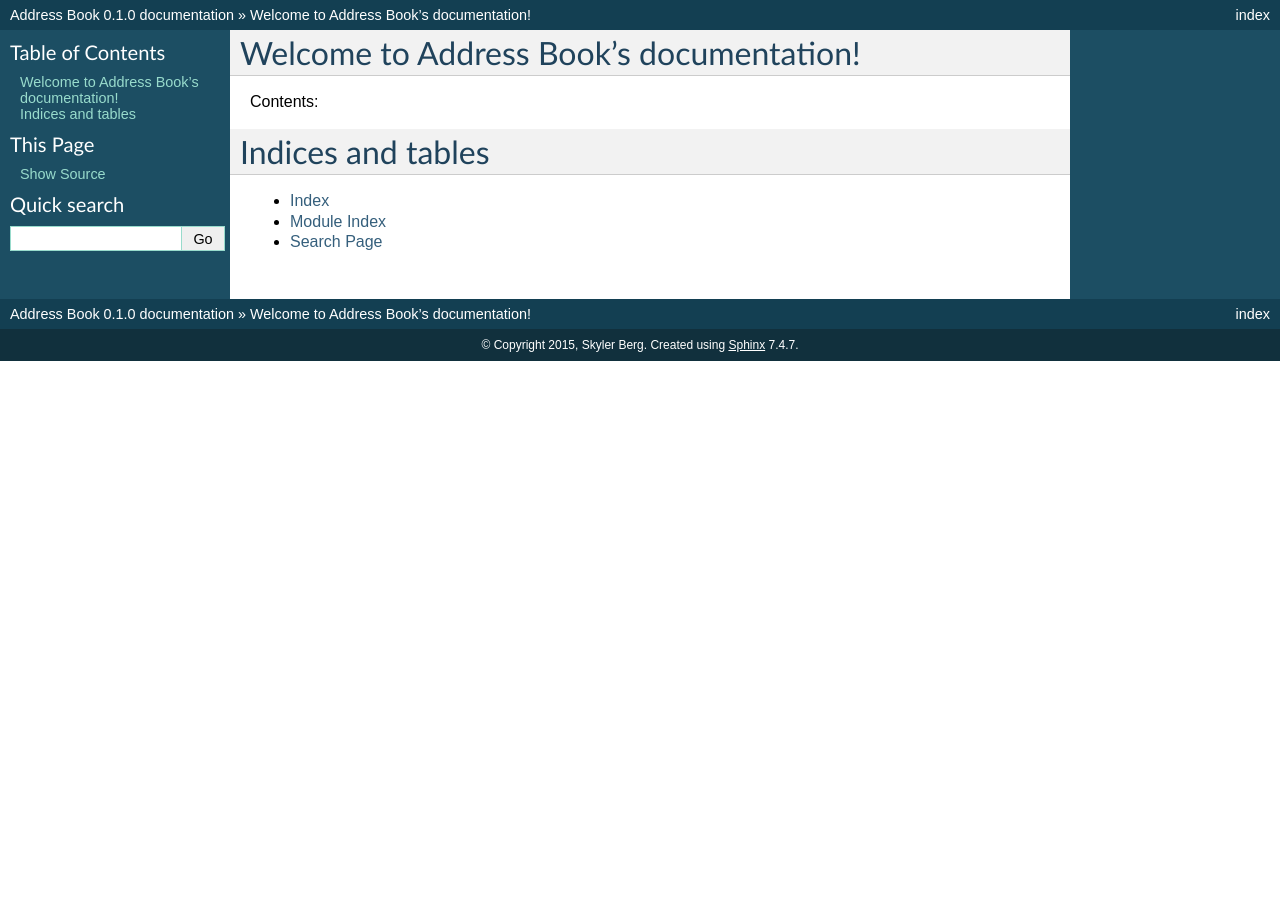
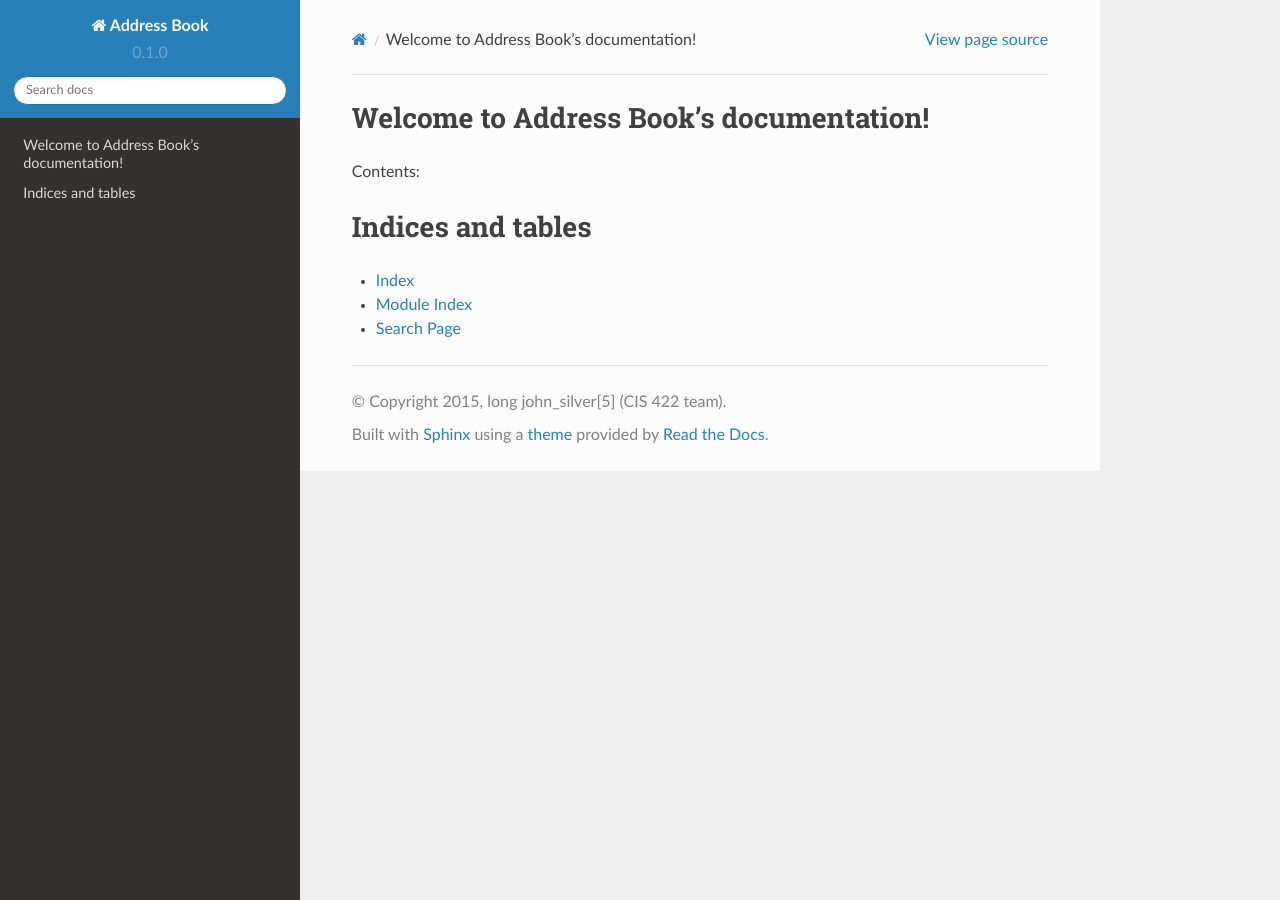
Before and after one commit to skylerberg/address-book, a Sphinx documentation site: the page built from doc/index.rst, in a window 1280 px wide. Built offline with Sphinx 7.4.7 and the Read the Docs theme 2.0.0, drawn with Linux system fonts in a browser that asks for light colours.

Commit message:
Use rtd theme for documentation when building locally

```diff
--- a/doc/conf.py
+++ b/doc/conf.py
@@ -14,6 +14,8 @@
 
 import sys
 import os
+
+import sphinx_rtd_theme
 
 # If extensions (or modules to document with autodoc) are in another directory,
 # add these directories to sys.path here. If the directory is relative to the
@@ -48,7 +50,7 @@ master_doc = 'index'
 
 # General information about the project.
 project = u'Address Book'
-copyright = u'2015, Skyler Berg'
+copyright = u'2015, long john_silver[5] (CIS 422 team)'
 
 # The version info for the project you're documenting, acts as replacement for
 # |version| and |release|, also used in various other places throughout the
@@ -102,7 +104,7 @@ pygments_style = 'sphinx'
 
 # The theme to use for HTML and HTML Help pages.  See the documentation for
 # a list of builtin themes.
-html_theme = 'default'
+html_theme = 'sphinx_rtd_theme'
 
 # Theme options are theme-specific and customize the look and feel of a theme
 # further.  For a list of options available for each theme, see the
@@ -110,7 +112,7 @@ html_theme = 'default'
 #html_theme_options = {}
 
 # Add any paths that contain custom themes here, relative to this directory.
-#html_theme_path = []
+html_theme_path = [sphinx_rtd_theme.get_html_theme_path()]
 
 # The name for this set of Sphinx documents.  If None, it defaults to
 # "<project> v<release> documentation".
@@ -201,7 +203,7 @@ latex_elements = {
 #  author, documentclass [howto, manual, or own class]).
 latex_documents = [
   ('index', 'AddressBook.tex', u'Address Book Documentation',
-   u'Skyler Berg', 'manual'),
+   u'long john_silver[5]', 'manual'),
 ]
 
 # The name of an image file (relative to this directory) to place at the top of
@@ -231,7 +233,7 @@ latex_documents = [
 # (source start file, name, description, authors, manual section).
 man_pages = [
     ('index', 'addressbook', u'Address Book Documentation',
-     [u'Skyler Berg'], 1)
+     [u'long john_silver[5]'], 1)
 ]
 
 # If true, show URL addresses after external links.
@@ -245,7 +247,7 @@ man_pages = [
 #  dir menu entry, description, category)
 texinfo_documents = [
   ('index', 'AddressBook', u'Address Book Documentation',
-   u'Skyler Berg', 'AddressBook', 'One line description of project.',
+   u'long john_silver[5]', 'AddressBook', 'A program for storing addresses.',
    'Miscellaneous'),
 ]
 
--- /dev/null
+++ b/requirements_doc.txt
@@ -0,0 +1,2 @@
+sphinx
+sphinx_rtd_theme
```
